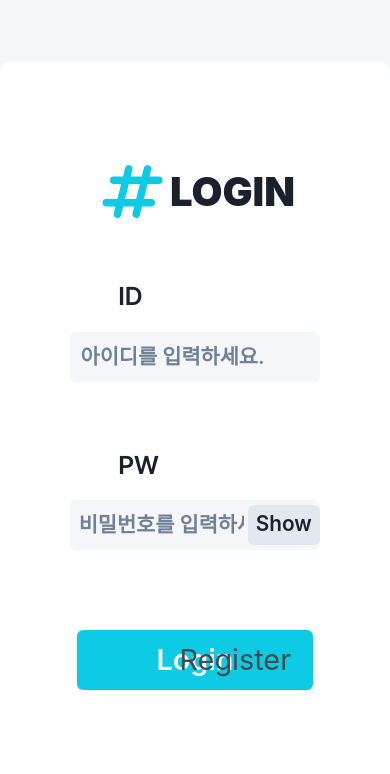
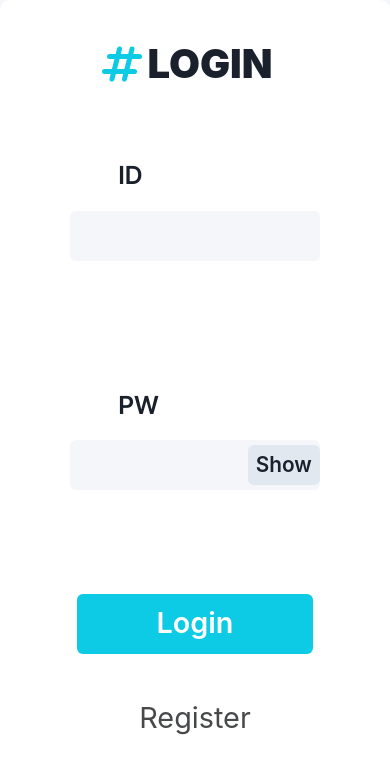
Before and after one commit to hodu42/ygit_fe, a React (Create React App) app: page /login in a window 390 px wide. Shown: the top 774 px of the page. Built offline with nearby package versions, Linux system fonts and the light colour scheme.

Commit message:
로그인 페이지 반응형으로 변경

```diff
--- a/src/pages/Login.tsx
+++ b/src/pages/Login.tsx
@@ -6,7 +6,7 @@ import {
   Text,
   Link as ChakraLink,
   InputGroup,
-  InputRightElement
+  InputRightElement, useBreakpointValue
 } from '@chakra-ui/react'
 import { HiHashtag } from 'react-icons/hi'
 import React from 'react'
@@ -22,6 +22,7 @@ export const Login = ():React.JSX.Element => {
   const [show, setShow] = React.useState(false);
   const navigate = useNavigate();
   const showToast = useToastHandler();
+  const isPhone = useBreakpointValue({base: true, xl: false})
 
   const handleLogin = async () => {
 
@@ -48,13 +49,13 @@ export const Login = ():React.JSX.Element => {
   };
 
   return (
-    <Flex bg='#F4F6F9' width='100%' height='100vh' alignItems='center'>
-      <Flex width='55rem' height='45rem' flexDirection="column" bg="white" margin='0 auto' borderRadius='10px' justifyContent='center' alignItems='center'>
-        <Flex flexDirection="column" width='80%'>
-          <Flex alignItems='center' justifyContent='center' pb='3rem'>
-            <Icon as={HiHashtag} boxSize={75} color="#0DCBE4" />
-            <Text fontSize="2.5rem" fontWeight={900}>LOGIN</Text>
-          </Flex>
+    <Flex width='100%' height='100vh' alignItems='center'>
+      <Flex width={{base: '100%', lg: '45.83%'}} height={{base: '100%', lg: '75.55%'}} flexDirection="column" bg="white" borderRadius='10px' justifyContent='space-evenly' alignItems='center' margin={{base: '0', lg: '0 auto'}}>
+        <Flex alignItems='center' justifyContent='center' mt={{base: '2rem'}}>
+          <Icon as={HiHashtag} boxSize={{ base: '50px' }} color="#0DCBE4" />
+          <Text fontSize={{base: '2.5rem'}} fontWeight={900} pr='20px'>LOGIN</Text>
+        </Flex>
+        <Flex flexDirection="column" width='80%' height='88.49%' justifyContent='space-evenly'>
           <Flex flexDirection="column" alignItems='center'>
             <Text pl='2rem' width='80%' ml='2rem' fontSize='1.6rem' fontFamily='Pretendard' fontWeight='600'>ID</Text>
             <Input
@@ -64,8 +65,8 @@ export const Login = ():React.JSX.Element => {
               mt='1rem'
               width='80%'
               height="50px"
-              placeholder="아이디를 입력하세요."
-              fontSize="1.3rem"
+              placeholder={isPhone ? '' : "아이디를 입력하세요."}
+              fontSize={{base: '1.3rem'}}
               fontWeight={600}
               focusBorderColor="#0dcbe4"
               value={id}
@@ -84,18 +85,18 @@ export const Login = ():React.JSX.Element => {
                 pr='4.7rem'
                 width='100%'
                 height="50px"
-                placeholder="비밀번호를 입력하세요."
-                fontSize="1.3rem"
+                placeholder={isPhone ? '' : "비밀번호를 입력하세요."}
+                fontSize={{base:  '1.3rem'}}
                 fontWeight={600}
                 focusBorderColor="#0dcbe4"
                 value={pw}
                 onChange={(e) => setPw(e.target.value)}
               />
               <InputRightElement
+                display='flex'
                 width='4.5rem'
                 height='50px'
                 position='absolute'
-                display='flex'
                 alignItems='center'
               >
                 <Button
@@ -110,13 +111,14 @@ export const Login = ():React.JSX.Element => {
               </InputRightElement>
             </InputGroup>
           </Flex>
-          <Flex position='relative' justifyContent='center' alignItems='center' pt='5rem'>
+          <Flex position='relative' flexDirection='column' height={{base: '230px',}} justifyContent='space-evenly' alignItems='center'>
             <Button
               bg='#0DCBE4'
               color='white'
               borderColor='transparent'
               fontSize="1.8rem"
-              height='50px'
+              maxHeight='50px'
+              height={{base: '9.6%'}}
               _hover={{backgroundColor: '#0DA3E4'}}
               onClick={handleLogin}
               sx={{
@@ -126,8 +128,6 @@ export const Login = ():React.JSX.Element => {
             </Button>
             <ChakraLink
               _hover={{ textDecoration: "underline" }}
-              position='absolute'
-              right='60px'
               as={ReactRouterLink}
               to="/register"
               display="inline-flex"
```
